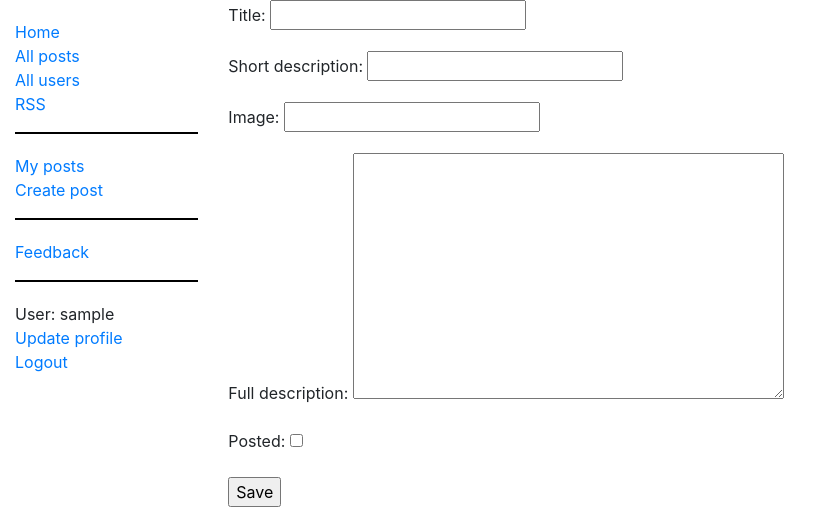
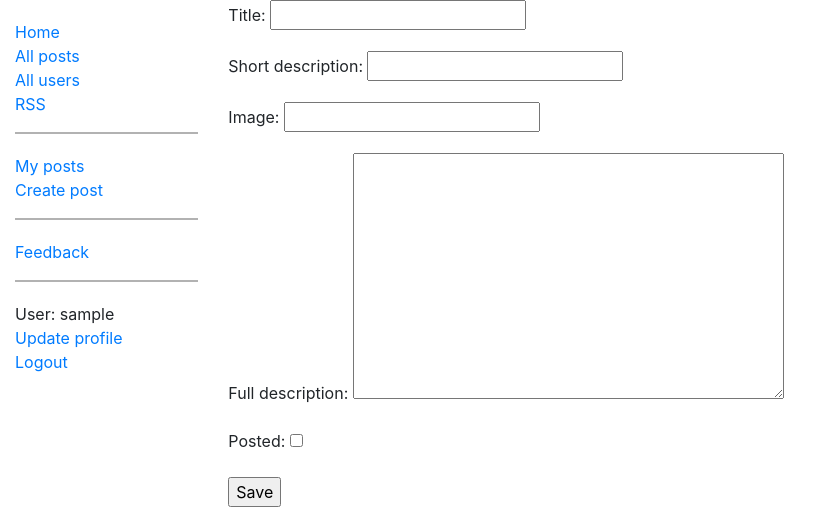
Before and after one commit to CapitanS/Hillel_blog, a Django app: page /posts/posts/create/ in a window 1280 px wide. Shown: the top 522 px of the page, without its empty margins (0-832 px from the left). Run offline with Django 3.2, Linux system fonts and the light colour scheme; the visitor is signed in with stand-in values (Sample User, id 1); parts of the project's set-up code (start-up, migrations or seed data) failed here and were passed over.

Commit message:
- adjusted tag hr

```diff
--- a/static/css/styles.css
+++ b/static/css/styles.css
@@ -34,4 +34,5 @@ hr {
     background-color: black; /* Цвет линии */
     color: black; /* Цвет линии для IE6-7 */
     height: 2px; /* Толщина линии */
+    opacity: .3;
 }
```
